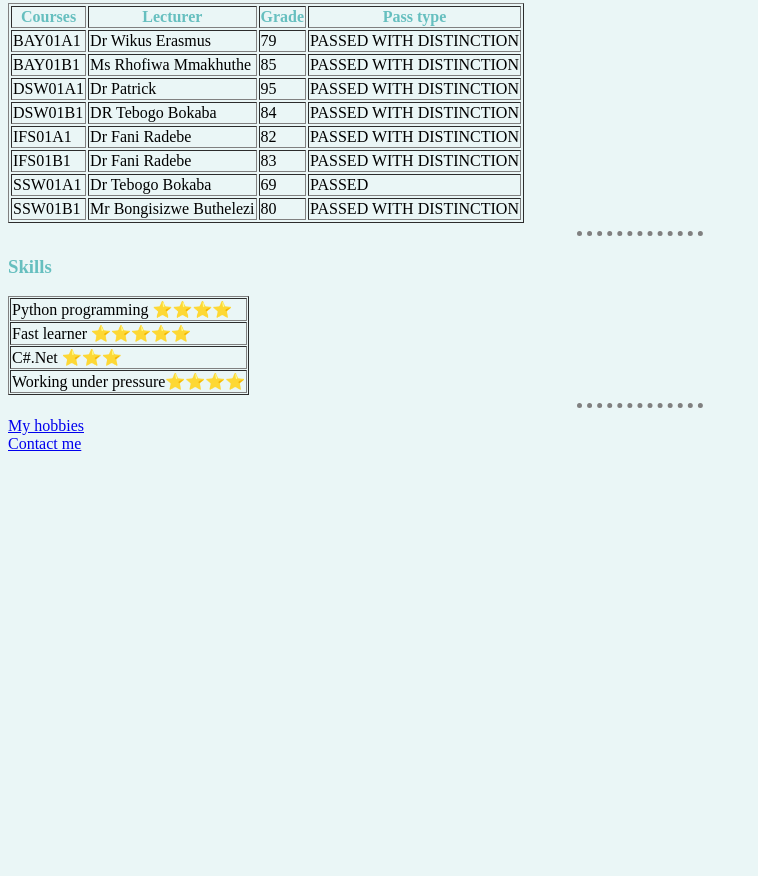
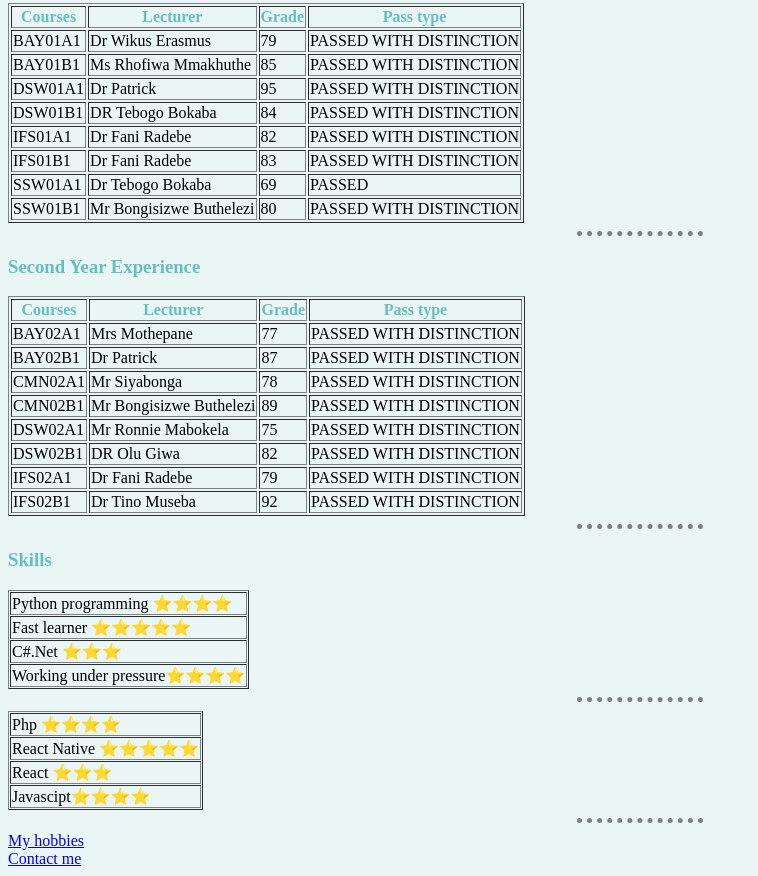
Before and after one commit to Jimmy-Nkgogo/CV, a plain HTML site: page index.html in a window 1280 px wide. Shown: the part 809-1685 px from the top of the page, without its empty margins (0-758 px from the left). Before the commit the page ends 1270 px from the top, so only its background shows below. Drawn offline with Linux system fonts and the light colour scheme.

Commit message:
updated my HTML CV

```diff
--- a/index.html
+++ b/index.html
@@ -3,31 +3,40 @@
   <head>
     <meta charset="UTF-8" />
     <title>Jimmy's personal site</title>
-    <link rel="stylesheet" href="css/styles.css">
+    <link rel="stylesheet" href="css/styles.css" />
   </head>
 
   <body>
     <table cellspacing="20">
       <tr>
-        <td><img src="/Personal Site/APB.jpg" alt="Jimmy profile picture" /></td>
+        <td>
+          <img src="/Personal Site/APB.jpg" alt="Jimmy profile picture" />
+        </td>
         <td>
           <h1>MJ Jimmy</h1>
           <p>
             <em>
-              Founder and CTO of <strong><a href="https://www.udemy.com/course/the-complete-web-development-bootcamp">FoereverLearning</a></strong>.
+              Founder and CTO of
+              <strong
+                ><a
+                  href="https://www.udemy.com/course/the-complete-web-development-bootcamp"
+                  >FoereverLearning</a
+                ></strong
+              >.
             </em>
           </p>
           <p>
             You may be wondering who I am, well the name is
-          <strong>MJ Jimmy</strong>. I started this company to help students get
-          better with their <strong><i>programmming skills</i></strong> because
+            <strong>MJ Jimmy</strong>. I started this company to help students
+            get better with their
+            <strong><i>programmming skills</i></strong> because
             <em>I know very well that I struggled at coding too.</em>
           </p>
         </td>
       </tr>
     </table>
 
-    <hr size="3">
+    <hr size="3" />
     <h3>Education</h3>
     <h5>Basic Department of Education</h5>
     <ul>
@@ -43,17 +52,17 @@
         <th>Register teacher</th>
       </thead>
       <tr>
-          <td>2017 </td>
+        <td>2017</td>
         <td>Grade 8e1</td>
         <td>L Van Dyk / G Horak</td>
       </tr>
       <tr>
-          <td>2018 </td>
+        <td>2018</td>
         <td>Grade 9e2</td>
         <td>Delport / Duvenhage</td>
       </tr>
       <tr>
-          <td>2019 </td>
+        <td>2019</td>
         <td>Grade 10F</td>
         <td>C Wilkens</td>
       </tr>
@@ -67,13 +76,11 @@
         <td>Grade 12F</td>
         <td>L Liebenberg</td>
       </tr>
-
     </table>
 
-    <hr size="3">
+    <hr size="3" />
     <h3>First Year Experience</h3>
     <table border="1">
-
       <thead>
         <tr>
           <th>Courses</th>
@@ -134,16 +141,76 @@
         </tr>
       </tbody>
 
-      <tfoot>
+      <tfoot></tfoot>
+    </table>
+    <hr size="3" />
+    <h3>Second Year Experience</h3>
+    <table border="1">
+      <thead>
+        <tr>
+          <th>Courses</th>
+          <th>Lecturer</th>
+          <th>Grade</th>
+          <th>Pass type</th>
+        </tr>
+      </thead>
 
-      </tfoot>
+      <tbody>
+        <tr>
+          <td>BAY02A1</td>
+          <td>Mrs Mothepane</td>
+          <td>77</td>
+          <td>PASSED WITH DISTINCTION</td>
+        </tr>
+        <tr>
+          <td>BAY02B1</td>
+          <td>Dr Patrick</td>
+          <td>87</td>
+          <td>PASSED WITH DISTINCTION</td>
+        </tr>
+        <tr>
+          <td>CMN02A1</td>
+          <td>Mr Siyabonga</td>
+          <td>78</td>
+          <td>PASSED WITH DISTINCTION</td>
+        </tr>
+        <tr>
+          <td>CMN02B1</td>
+          <td>Mr Bongisizwe Buthelezi</td>
+          <td>89</td>
+          <td>PASSED WITH DISTINCTION</td>
+        </tr>
+        <tr>
+          <td>DSW02A1</td>
+          <td>Mr Ronnie Mabokela</td>
+          <td>75</td>
+          <td>PASSED WITH DISTINCTION</td>
+        </tr>
+        <tr>
+          <td>DSW02B1</td>
+          <td>DR Olu Giwa</td>
+          <td>82</td>
+          <td>PASSED WITH DISTINCTION</td>
+        </tr>
+        <tr>
+          <td>IFS02A1</td>
+          <td>Dr Fani Radebe</td>
+          <td>79</td>
+          <td>PASSED WITH DISTINCTION</td>
+        </tr>
+        <tr>
+          <td>IFS02B1</td>
+          <td>Dr Tino Museba</td>
+          <td>92</td>
+          <td>PASSED WITH DISTINCTION</td>
+        </tr>
+      </tbody>
 
+      <tfoot></tfoot>
     </table>
-    <hr size="3">
+    <hr size="3" />
 
-
-
-    <h3>Skills </h3>
+    <h3>Skills</h3>
     <table cellspacing="1" border="1">
       <tr>
         <td>Python programming ⭐⭐⭐⭐</td>
@@ -157,11 +224,27 @@
       <tr>
         <td>Working under pressure⭐⭐⭐⭐</td>
       </tr>
+    </table>
 
+    <hr size="3" />
+
+    <table cellspacing="1" border="1">
+      <tr>
+        <td>Php ⭐⭐⭐⭐</td>
+      </tr>
+      <tr>
+        <td>React Native ⭐⭐⭐⭐⭐</td>
+      </tr>
+      <tr>
+        <td>React ⭐⭐⭐</td>
+      </tr>
+      <tr>
+        <td>Javascipt⭐⭐⭐⭐</td>
+      </tr>
     </table>
-    <hr size="3">
+    <hr size="3" />
     <a href="hobbies.html">My hobbies</a>
-    <br>
+    <br />
     <a href="Contact details.html">Contact me</a>
   </body>
 </html>
```
Also changed, not shown: Contact details.html (+2 -2 lines). Lines whose indentation alone changed are shown as unchanged.
